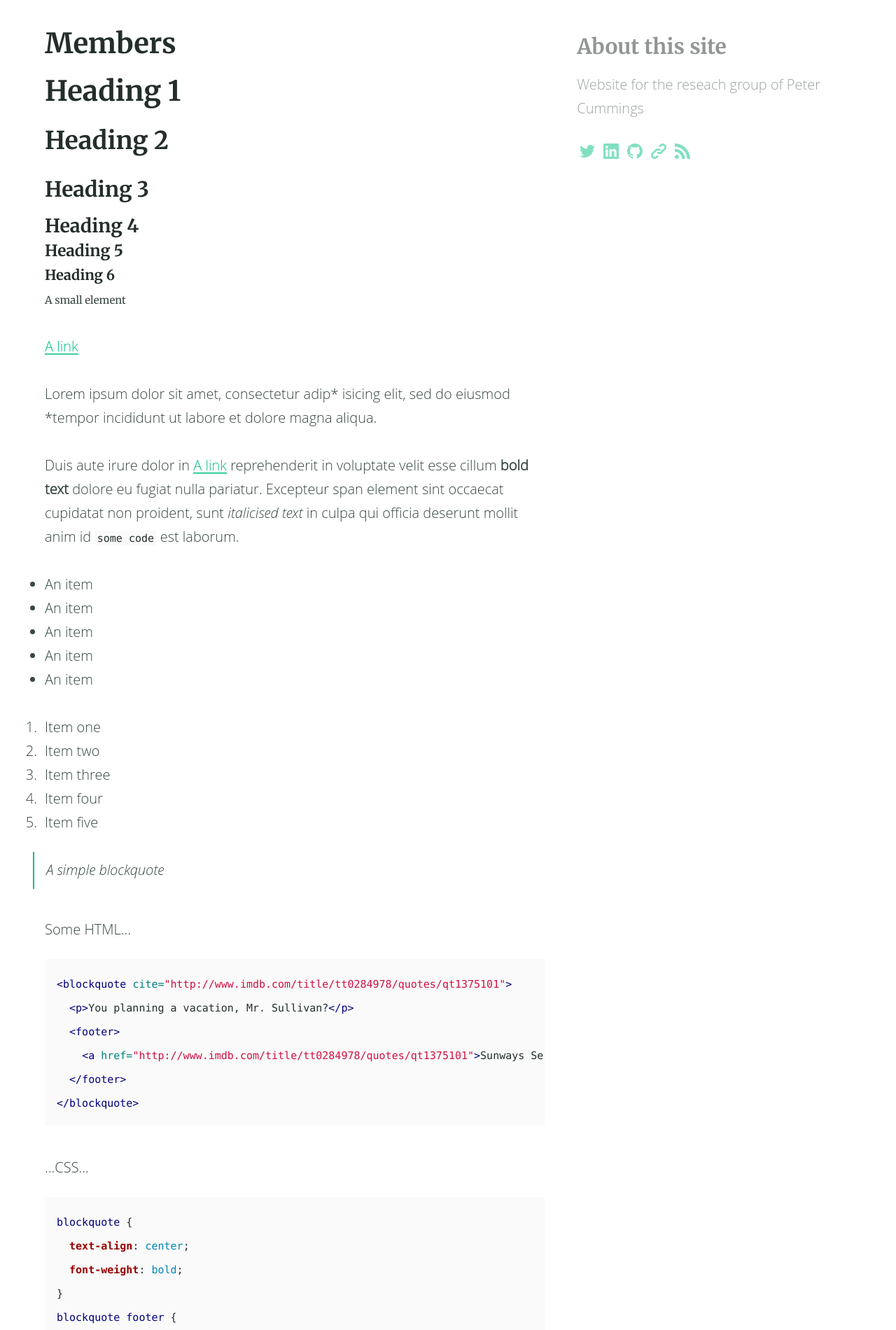
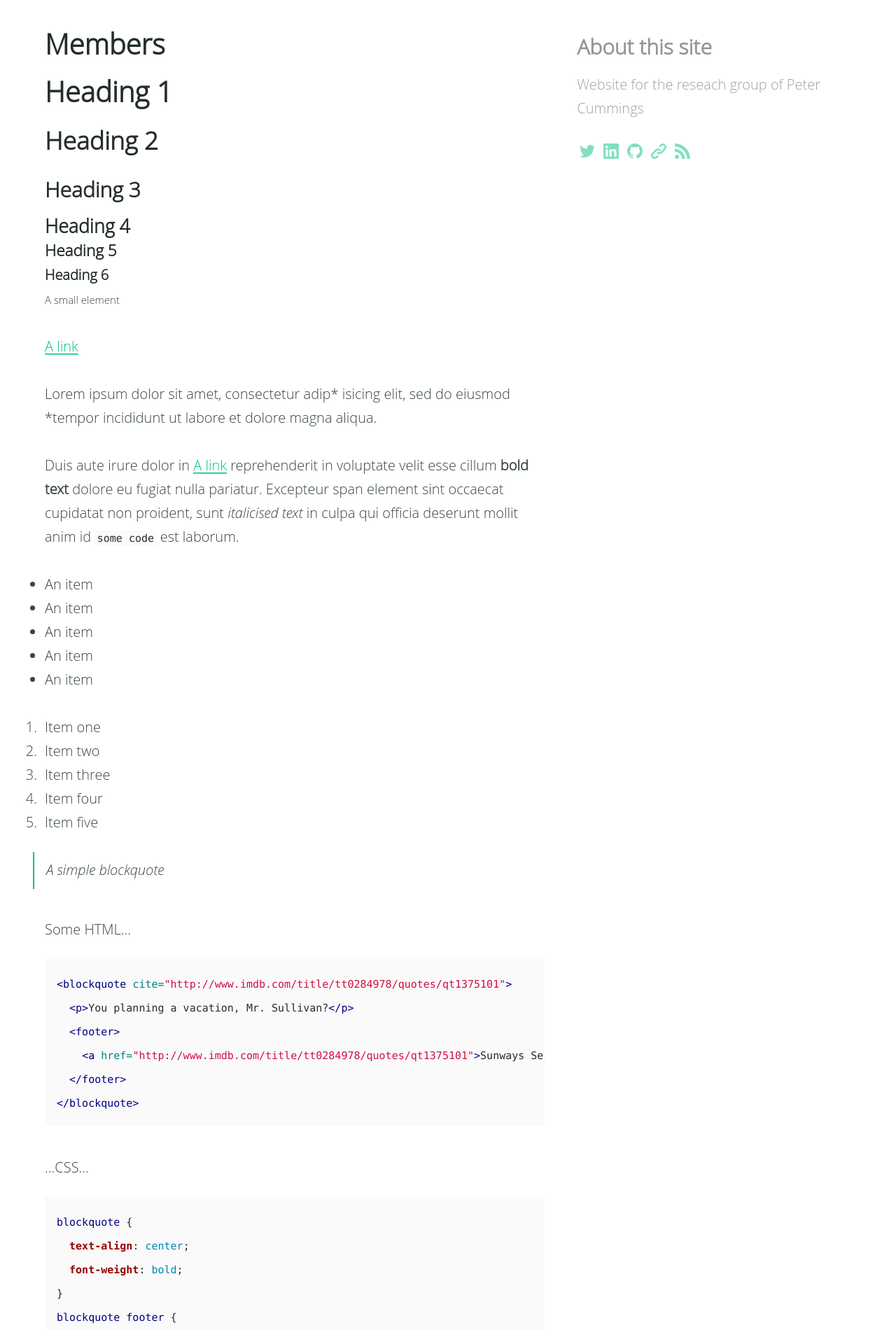
Before and after one commit to ptc2ug/ptc2ug.github.io, a Jekyll site: the page built from members.md, in a window 1280 px wide. Shown: the part 408-2308 px from the top of the page at 70% size. Built offline with Jekyll 4.4.1, drawn with Linux system fonts in a browser that asks for light colours.

Commit message:
Update _settings.scss

```diff
--- a/_sass/_settings.scss
+++ b/_sass/_settings.scss
@@ -23,7 +23,7 @@ $bodytype: (
 ) !default;
 
 $headingtype: (
-  font-family: '"Merriweather", serif',
+  font-family: "Open Sans light",
   regular: 400,
   bold: 700,
   cap-height: 0.75
```
